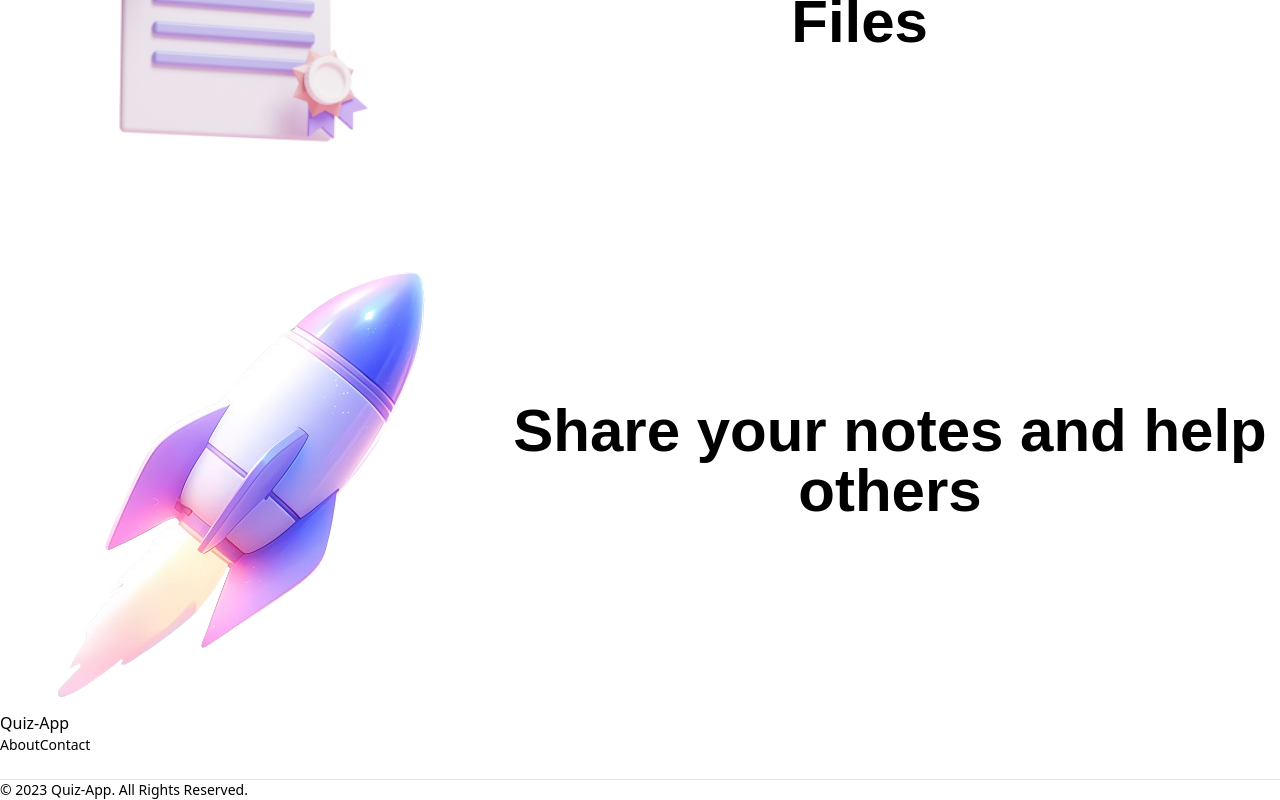
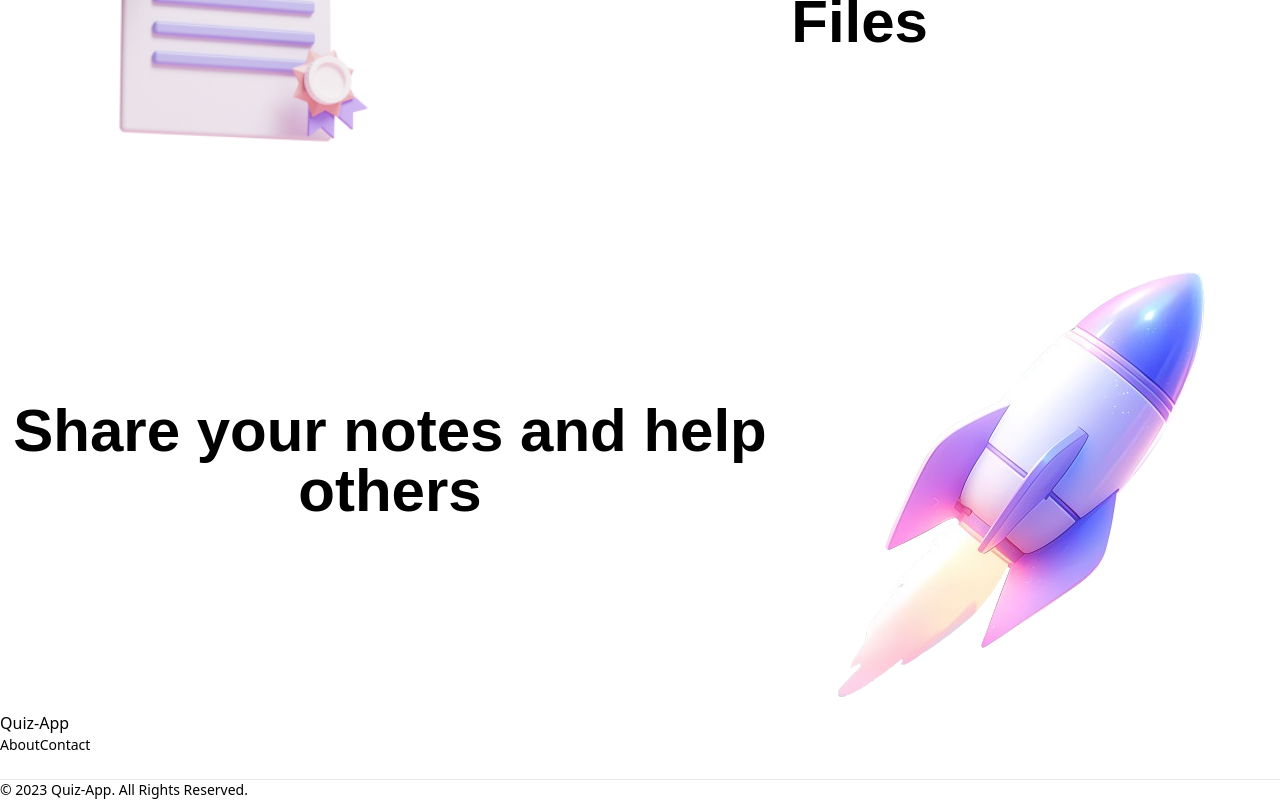
Before and after one commit to Sahil4883/quiz-card, a Next.js app: page / in a window 1280 px wide. Shown: the part 1279-2079 px from the top of the page. Built offline with nearby package versions, Linux system fonts and the light colour scheme; no server answers.

Commit message:
Bootstrap Installed

```diff
--- a/app/(All Pages)/(Home Page)/page.tsx
+++ b/app/(All Pages)/(Home Page)/page.tsx
@@ -31,7 +31,7 @@ export default async function Home() {
         </h3>
       </div>
 
-      <div className="md:flex md:items-center">
+      <div className="md:flex md:items-center md:flex-row-reverse">
         <Image
           className="col-span-1 md:col-span-2"
           src={rr}
--- a/package.json
+++ b/package.json
@@ -11,6 +11,7 @@
   "dependencies": {
     "@clerk/nextjs": "^5.1.6",
     "@supabase/supabase-js": "^2.44.2",
+    "bootstrap": "^5.3.3",
     "next": "14.2.3",
     "react": "^18",
     "react-dom": "^18"
```
Also changed, not shown: 1 other file (tests, documents, lock files or other folders).
